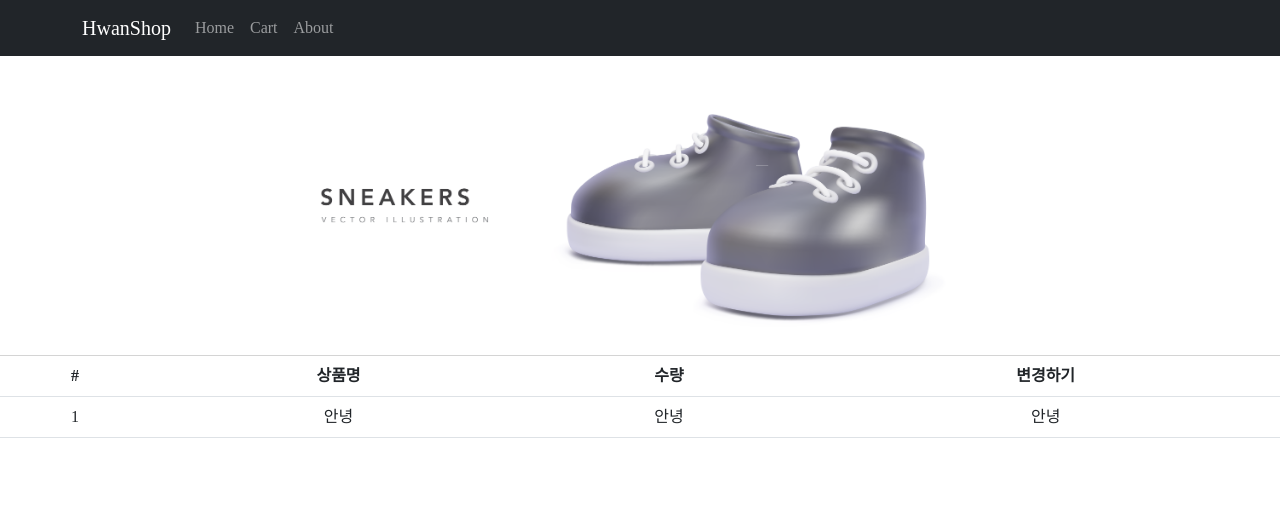
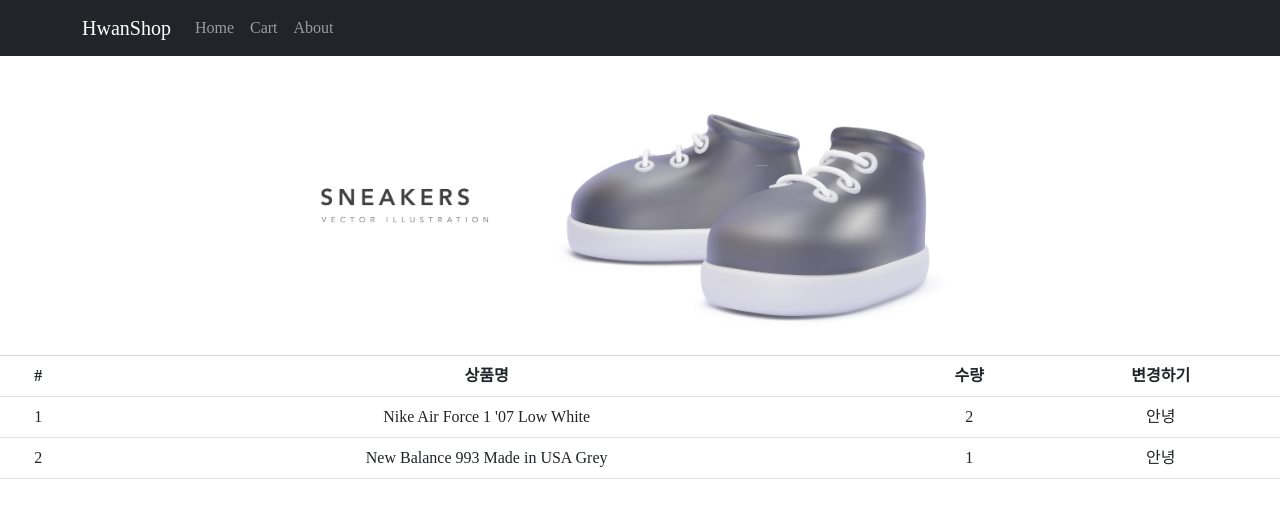
Before and after one commit to ssh-24/hwanshop, a React (Create React App) app: page /cart in a window 1280 px wide. Shown: the top 518 px of the page. Built offline with nearby package versions, Linux system fonts and the light colour scheme; a web font is replaced by a local one.

Commit message:
230327 17:17 redux store 기초, 데이터 바인딩

```diff
--- a/src/App.js
+++ b/src/App.js
@@ -117,7 +117,7 @@ function App() {
               <Route path='info' element={<Info></Info>}/>
             </Route>
 
-            <Route path='/cart' element={<Cart/>}/>
+            <Route path="/cart" element={<Cart/>}/>
 
             {/* Routes안에 명시되지 않은 페이지 주소 예외처리 */}
             <Route path="*" element={<>
--- a/src/pages/Cart.js
+++ b/src/pages/Cart.js
@@ -1,7 +1,15 @@
 import { Table } from 'react-bootstrap'
+import { useSelector } from "react-redux"
+
 
 // 장바구니 페이지
 const Cart = () => {
+    // Redux Store 에서 State 가져오기
+    let cart = useSelector((state) => state.cart )
+    let stock = useSelector((state) => state.stock )
+    console.log("장바구니",cart);
+    console.log("재고",stock);
+
     return (
         <>
             <Table>
@@ -13,14 +21,20 @@ const Cart = () => {
                     <th>변경하기</th>
                     </tr>
                 </thead>
-            <tbody>
+                {
+                    cart.map((a,i)=> {
+                        return (
+                        <tbody key={i}>
                             <tr>
-                <td>1</td>
-                <td>안녕</td>
-                <td>안녕</td>
+                            <td>{i+1}</td>
+                            <td>{a.name}</td>
+                            <td>{a.count}</td>
                             <td>안녕</td>
                             </tr>
                         </tbody>
+                        )
+                    })
+                }
             </Table>
         </>
     )
--- a/src/store.js
+++ b/src/store.js
@@ -1,7 +1,103 @@
-import { configureStore } from '@reduxjs/toolkit'
+import { configureStore, createSlice } from '@reduxjs/toolkit'
 
+// createSlice 하나하나가 useState 느낌
+let cart = createSlice({
+    name : '장바구니',
+    initialState : [
+         {
+            id : 0,
+            name : "Nike Air Force 1 '07 Low White",
+            count : 2
+        },
+        {
+            id : 1,
+            name : "New Balance 993 Made in USA Grey",
+            count : 1
+        }
+    ]
+})
+
+let stock = createSlice({
+    name : '재고',
+    initialState : [
+        {
+            id : 0,
+            name : "Nike Air Force 1 '07 Low White",
+            count : 10
+        },
+
+        {
+            id : 1,
+            name : "New Balance 993 Made in USA Grey",
+            count : 10
+        },
+
+        {
+            id : 2,
+            name : "New Balance 992 Made in USA Navy",
+            count : 10
+        },
+
+        {
+            id : 3,
+            name : "Jordan 1 x Travis Scott x Fragment Retro Low OG SP Military Blue",
+            count : 10
+        },
+
+        {
+            id : 4,
+            name : "Asics Gel-Kayano 14 White Midnight",
+            count : 10
+        },
+
+        {
+            id : 5,
+            name : "Adidas Gazelle Bold Core Black Cloud White",
+            count : 10
+        },
+
+        {
+            id : 6,
+            name : "Nike Air Force 1 '07 Low Triple Black",
+            count : 10
+        },
+
+        {
+            id : 7,
+            name : "Jordan 1 Retro High OG Chicago 2022",
+            count : 10
+        },
+
+        {
+            id : 8,
+            name : "Nike Dunk Low Retro Grey Fog",
+            count : 10
+        },
+
+        {
+            id : 9,
+            name : "New Balance 574 Legacy Navy",
+            count : 10
+        },
+
+        {
+            id : 10,
+            name : "New Balance x Stone Island 574 Legacy Green",
+            count : 10
+        },
+
+        {
+            id : 11,
+            name : "Nike Air Force 1 '07 WB Flax",
+            count : 10
+        }
+    ]
+})
+
+// 반드시 여기서 export 해줘야함
 export default configureStore({
     reducer: {
-
+        cart : cart.reducer,
+        stock : stock.reducer
     }
 })
```
Also changed, not shown: 1 other file (tests, documents, lock files or other folders). Lines whose indentation alone changed are shown as unchanged.
